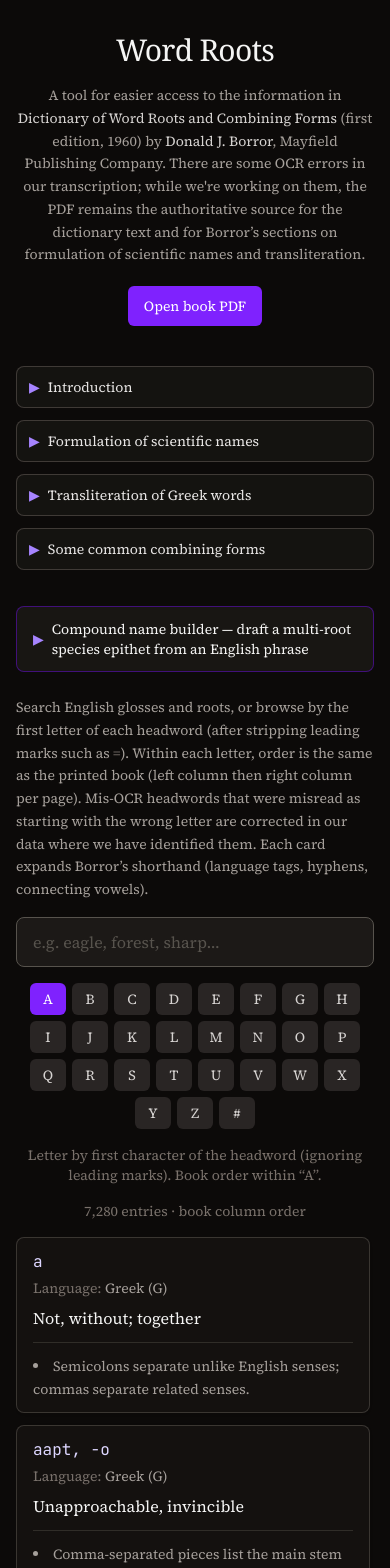
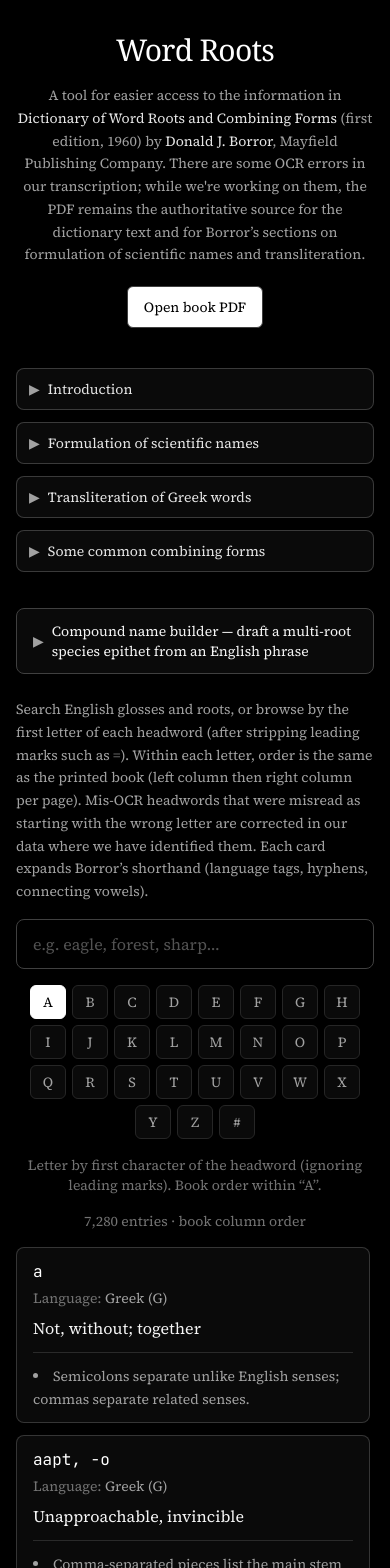
Before and after one commit to 151henry151/word_roots, a React (Vite) app in the folder web/: page / in a window 390 px wide. Shown: the top 1568 px of the page. Built offline with nearby package versions, Linux system fonts and the light colour scheme.

Commit message:
Replace violet theme with black and neutral UI

```diff
--- a/web/package.json
+++ b/web/package.json
@@ -1,7 +1,7 @@
 {
   "name": "word_roots-web",
   "private": true,
-  "version": "0.1.38",
+  "version": "0.1.39",
   "type": "module",
   "scripts": {
     "dev": "vite",
--- a/web/src/App.tsx
+++ b/web/src/App.tsx
@@ -97,13 +97,13 @@
   return (
     <div className="mx-auto flex min-h-svh max-w-3xl flex-col px-4 pb-16 pt-8 md:px-6">
       <header className="mb-10 text-center">
-        <h1 className="font-serif text-3xl font-medium tracking-tight text-stone-100 md:text-4xl">
+        <h1 className="font-serif text-3xl font-medium tracking-tight text-white md:text-4xl">
           Word Roots
         </h1>
-        <p className="mx-auto mt-4 max-w-2xl text-pretty text-sm leading-relaxed text-stone-400 md:text-base">
+        <p className="mx-auto mt-4 max-w-2xl text-pretty text-sm leading-relaxed text-neutral-400 md:text-base">
           A tool for easier access to the information in{' '}
-          <cite className="not-italic text-stone-300">Dictionary of Word Roots and Combining Forms</cite>{' '}
-          (first edition, 1960) by <span className="text-stone-300">Donald J. Borror</span>, Mayfield
+          <cite className="not-italic text-neutral-200">Dictionary of Word Roots and Combining Forms</cite>{' '}
+          (first edition, 1960) by <span className="text-neutral-200">Donald J. Borror</span>, Mayfield
           Publishing Company. There are some OCR errors in our transcription; while we&apos;re working on
           them, the PDF remains the authoritative source for the dictionary text and for Borror’s
           sections on formulation of scientific names and transliteration.
@@ -112,7 +112,7 @@
           href={BORROR_PDF}
           target="_blank"
           rel="noopener noreferrer"
-          className="mt-5 inline-flex items-center justify-center rounded-md bg-violet-600 px-4 py-2.5 text-sm font-medium text-white hover:bg-violet-500 focus:outline-none focus:ring-2 focus:ring-violet-400 focus:ring-offset-2 focus:ring-offset-stone-950"
+          className="mt-5 inline-flex items-center justify-center rounded-md border border-neutral-700 bg-white px-4 py-2.5 text-sm font-medium text-black hover:bg-neutral-200 focus:outline-none focus:ring-2 focus:ring-white/40 focus:ring-offset-2 focus:ring-offset-black"
         >
           Open book PDF
         </a>
@@ -121,13 +121,13 @@
       <AppendixCollapsibles />
 
       {loadError && (
-        <p className="mb-6 rounded-md border border-red-900/50 bg-red-950/40 px-3 py-2 text-sm text-red-200">
+        <p className="mb-6 rounded-md border border-neutral-600 bg-neutral-950 px-3 py-2 text-sm text-neutral-200">
           Could not load dictionary data: {loadError}
         </p>
       )}
 
       {!data && !loadError && (
-        <p className="text-center text-stone-500">Loading dictionary…</p>
+        <p className="text-center text-neutral-500">Loading dictionary…</p>
       )}
 
       {data && (
@@ -139,9 +139,9 @@
               aria-expanded={speciesToolOpen}
               aria-controls={SPECIES_TOOL_PANEL_ID}
               onClick={() => setSpeciesToolOpen((o) => !o)}
-              className="flex w-full items-center justify-center gap-2 rounded-lg border border-violet-800/60 bg-stone-900/80 px-4 py-3 text-left text-sm font-medium text-stone-100 hover:bg-stone-800/90 focus:outline-none focus:ring-2 focus:ring-violet-500 md:justify-start"
+              className="flex w-full items-center justify-center gap-2 rounded-lg border border-neutral-700 bg-neutral-950 px-4 py-3 text-left text-sm font-medium text-neutral-100 hover:bg-neutral-900 focus:outline-none focus:ring-2 focus:ring-white/30 md:justify-start"
             >
-              <span aria-hidden className="text-violet-400">
+              <span aria-hidden className="text-neutral-400">
                 {speciesToolOpen ? '▼' : '▶'}
               </span>
               <span>
@@ -160,9 +160,9 @@
           </div>
 
           <section className="space-y-4" aria-label="Dictionary">
-            <p className="text-pretty text-sm leading-relaxed text-stone-400">
+            <p className="text-pretty text-sm leading-relaxed text-neutral-400">
               Search English glosses and roots, or browse by the first letter of each headword (after
-              stripping leading marks such as <span className="text-stone-500">=</span>). Within each
+              stripping leading marks such as <span className="text-neutral-500">=</span>). Within each
               letter, order is the same as the printed book (left column then right column per page).
               Mis-OCR headwords that were misread as starting with the wrong letter are corrected in
               our data where we have identified them. Each card
@@ -178,7 +178,7 @@
                   setSearchVisibleCount(SEARCH_PAGE_SIZE)
                 }}
                 placeholder="e.g. eagle, forest, sharp…"
-                className="w-full rounded-lg border border-stone-600 bg-stone-900 px-4 py-3 font-sans text-stone-100 placeholder:text-stone-600 focus:border-violet-500 focus:outline-none focus:ring-1 focus:ring-violet-500"
+                className="w-full rounded-lg border border-neutral-700 bg-black px-4 py-3 font-sans text-neutral-100 placeholder:text-neutral-600 focus:border-neutral-500 focus:outline-none focus:ring-1 focus:ring-white/30"
               />
             </label>
 
@@ -187,10 +187,10 @@
               <button
                 key={L}
                 type="button"
-                className={`min-w-[2.25rem] rounded-md px-2 py-1.5 text-sm font-medium ${
+                className={`min-w-[2.25rem] rounded-md border px-2 py-1.5 text-sm font-medium ${
                   letter === L && !isSearching
-                    ? 'bg-violet-600 text-white'
-                    : 'bg-stone-800 text-stone-300 hover:bg-stone-700'
+                    ? 'border-white bg-white text-black'
+                    : 'border-neutral-800 bg-neutral-950 text-neutral-400 hover:bg-neutral-900 hover:text-neutral-200'
                 }`}
                 onClick={() => {
                   setSearch('')
@@ -203,7 +203,7 @@
             ))}
           </div>
 
-          <p className="text-center text-sm text-stone-500">
+          <p className="text-center text-sm text-neutral-500">
             {isSearching ? (
               <>
                 {searchMatchTotal.toLocaleString()} match{searchMatchTotal === 1 ? '' : 'es'} (all
@@ -219,7 +219,7 @@
             )}
           </p>
 
-          <p className="text-center text-sm text-stone-500">
+          <p className="text-center text-sm text-neutral-500">
             {data.entryCount.toLocaleString()} entries
             {data.order === 'book-columns' ? ' · book column order' : ''}
           </p>
@@ -232,16 +232,16 @@
             ))}
           </ul>
           {isSearching && displayedEntries.length === 0 && (
-            <p className="text-center text-stone-500">No matches.</p>
+            <p className="text-center text-neutral-500">No matches.</p>
           )}
           {!isSearching && displayedEntries.length === 0 && (
-            <p className="text-center text-stone-500">No entries for this letter.</p>
+            <p className="text-center text-neutral-500">No entries for this letter.</p>
           )}
           {canShowMoreSearch && (
             <div className="flex justify-center">
               <button
                 type="button"
-                className="rounded-md border border-stone-600 bg-stone-800 px-4 py-2 text-sm font-medium text-stone-200 hover:bg-stone-700 focus:outline-none focus:ring-2 focus:ring-violet-500"
+                className="rounded-md border border-neutral-600 bg-neutral-950 px-4 py-2 text-sm font-medium text-neutral-200 hover:bg-neutral-900 focus:outline-none focus:ring-2 focus:ring-white/30"
                 onClick={() => setSearchVisibleCount((n) => n + SEARCH_PAGE_SIZE)}
               >
                 Show more ({SEARCH_PAGE_SIZE} more)
@@ -252,19 +252,19 @@
         </>
       )}
 
-      <footer className="mt-auto pt-12 text-center text-xs text-stone-600">
+      <footer className="mt-auto pt-12 text-center text-xs text-neutral-500">
         <a
           href="https://hromp.com/"
-          className="text-violet-400/90 underline-offset-2 hover:text-violet-300 hover:underline"
+          className="text-neutral-400 underline-offset-2 hover:text-white hover:underline"
         >
           hromp.com
         </a>
-        <span className="text-stone-600"> · </span>
+        <span className="text-neutral-600"> · </span>
         <a
           href="https://github.com/151henry151/word_roots"
           target="_blank"
           rel="noopener noreferrer"
-          className="text-violet-400/90 underline-offset-2 hover:text-violet-300 hover:underline"
+          className="text-neutral-400 underline-offset-2 hover:text-white hover:underline"
         >
           GitHub
         </a>
--- a/web/src/components/AppendixCollapsibles.tsx
+++ b/web/src/components/AppendixCollapsibles.tsx
@@ -37,7 +37,7 @@
     <div className="mb-6 space-y-3">
       <CollapsibleBookSection title="Introduction" body={BORROR_INTRODUCTION} />
       {!bodies ? (
-        <p className="rounded-lg border border-stone-700/60 bg-stone-900/40 px-3 py-2 text-sm text-stone-500">
+        <p className="rounded-lg border border-neutral-700/60 bg-neutral-950 px-3 py-2 text-sm text-neutral-500">
           Loading appendix sections…
         </p>
       ) : (
--- a/web/src/components/CollapsibleBookSection.tsx
+++ b/web/src/components/CollapsibleBookSection.tsx
@@ -22,9 +22,9 @@
         aria-expanded={open}
         aria-controls={panelId}
         onClick={() => setOpen((o) => !o)}
-        className="flex w-full items-center gap-2 rounded-lg border border-stone-700/90 bg-stone-900/60 px-3 py-2.5 text-left text-sm font-medium text-stone-200 hover:bg-stone-800/80 focus:outline-none focus:ring-2 focus:ring-violet-500"
+        className="flex w-full items-center gap-2 rounded-lg border border-neutral-700/90 bg-neutral-950 px-3 py-2.5 text-left text-sm font-medium text-neutral-200 hover:bg-neutral-900 focus:outline-none focus:ring-2 focus:ring-white/30"
       >
-        <span aria-hidden className="shrink-0 text-violet-400">
+        <span aria-hidden className="shrink-0 text-neutral-400">
           {open ? '▼' : '▶'}
         </span>
         <span>{title}</span>
@@ -37,7 +37,7 @@
         className="mt-2"
       >
         <div
-          className="max-h-[min(70vh,42rem)] overflow-y-auto rounded-lg border border-stone-700/60 bg-stone-950/50 px-4 py-3 text-left font-serif text-sm leading-relaxed text-stone-300 [overflow-wrap:anywhere] whitespace-pre-wrap"
+          className="max-h-[min(70vh,42rem)] overflow-y-auto rounded-lg border border-neutral-700/60 bg-black px-4 py-3 text-left font-serif text-sm leading-relaxed text-neutral-300 [overflow-wrap:anywhere] whitespace-pre-wrap"
         >
           {body}
         </div>
--- a/web/src/components/EntryCard.tsx
+++ b/web/src/components/EntryCard.tsx
@@ -8,32 +8,32 @@
   const glossBlocks = parseMeaningIntoGlossBlocks(entry.meaning, entry.langCode)
 
   return (
-    <article className="rounded-lg border border-stone-700/80 bg-stone-900/50 px-4 py-3 text-left shadow-sm">
-      <div className="font-mono text-base text-violet-200 md:text-lg">{entry.roots}</div>
+    <article className="rounded-lg border border-neutral-700/80 bg-neutral-950 px-4 py-3 text-left shadow-sm">
+      <div className="font-mono text-base text-white md:text-lg">{entry.roots}</div>
       {glossBlocks.length === 1 ? (
         <>
-          <div className="mt-1 text-sm text-stone-400">
-            <span className="text-stone-500">Language: </span>
+          <div className="mt-1 text-sm text-neutral-400">
+            <span className="text-neutral-500">Language: </span>
             {describeLangCodes(entry.langCode)}
           </div>
-          <p className="mt-2 text-stone-100">{glossBlocks[0]!.text}</p>
+          <p className="mt-2 text-neutral-100">{glossBlocks[0]!.text}</p>
         </>
       ) : (
         <div className="mt-1 space-y-4">
           {glossBlocks.map((b, i) => (
             <div key={i}>
-              <div className="text-sm text-stone-400">
-                <span className="text-stone-500">Language: </span>
+              <div className="text-sm text-neutral-400">
+                <span className="text-neutral-500">Language: </span>
                 {describeLangCodes(b.langCode)}
               </div>
-              <p className="mt-2 text-stone-100">{b.text}</p>
+              <p className="mt-2 text-neutral-100">{b.text}</p>
             </div>
           ))}
         </div>
       )}
       {notes.length > 0 && (
-        <div className="mt-3 border-t border-stone-700/60 pt-3">
-          <ul className="list-inside list-disc space-y-1 text-sm leading-relaxed text-stone-400">
+        <div className="mt-3 border-t border-neutral-700/60 pt-3">
+          <ul className="list-inside list-disc space-y-1 text-sm leading-relaxed text-neutral-400">
             {notes.map((line, i) => (
               <li key={i}>{line}</li>
             ))}
--- a/web/src/index.css
+++ b/web/src/index.css
@@ -9,7 +9,7 @@
   margin: 0;
   min-height: 100svh;
   font-family: var(--font-sans);
-  @apply bg-stone-950 text-stone-200 antialiased;
+  @apply bg-black text-neutral-200 antialiased;
 }
 
 #root {
```
Also changed, not shown: web/src/components/NameBuilder.tsx (+18 -18 lines), 1 other file (tests, documents, lock files or other folders).
